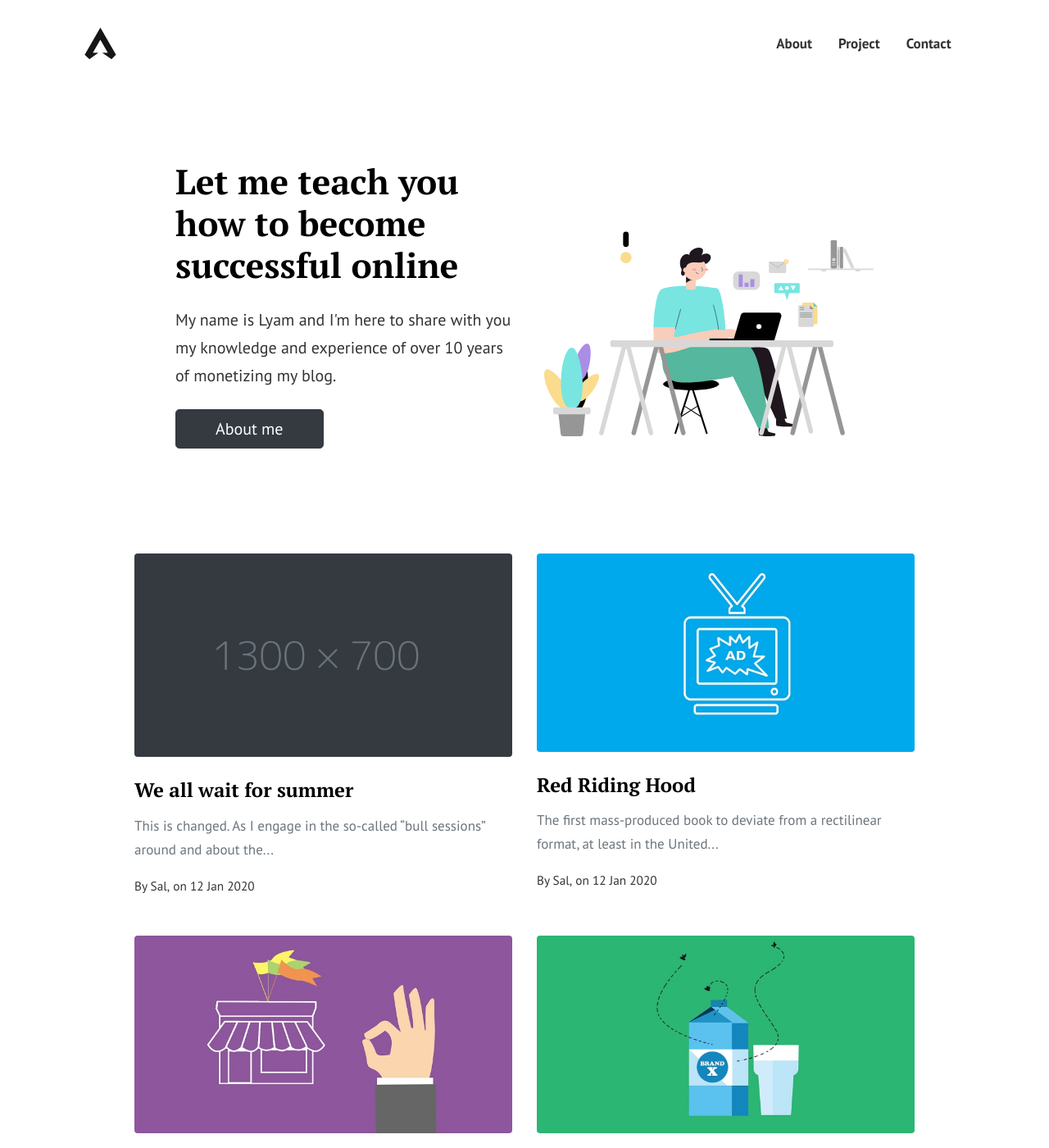
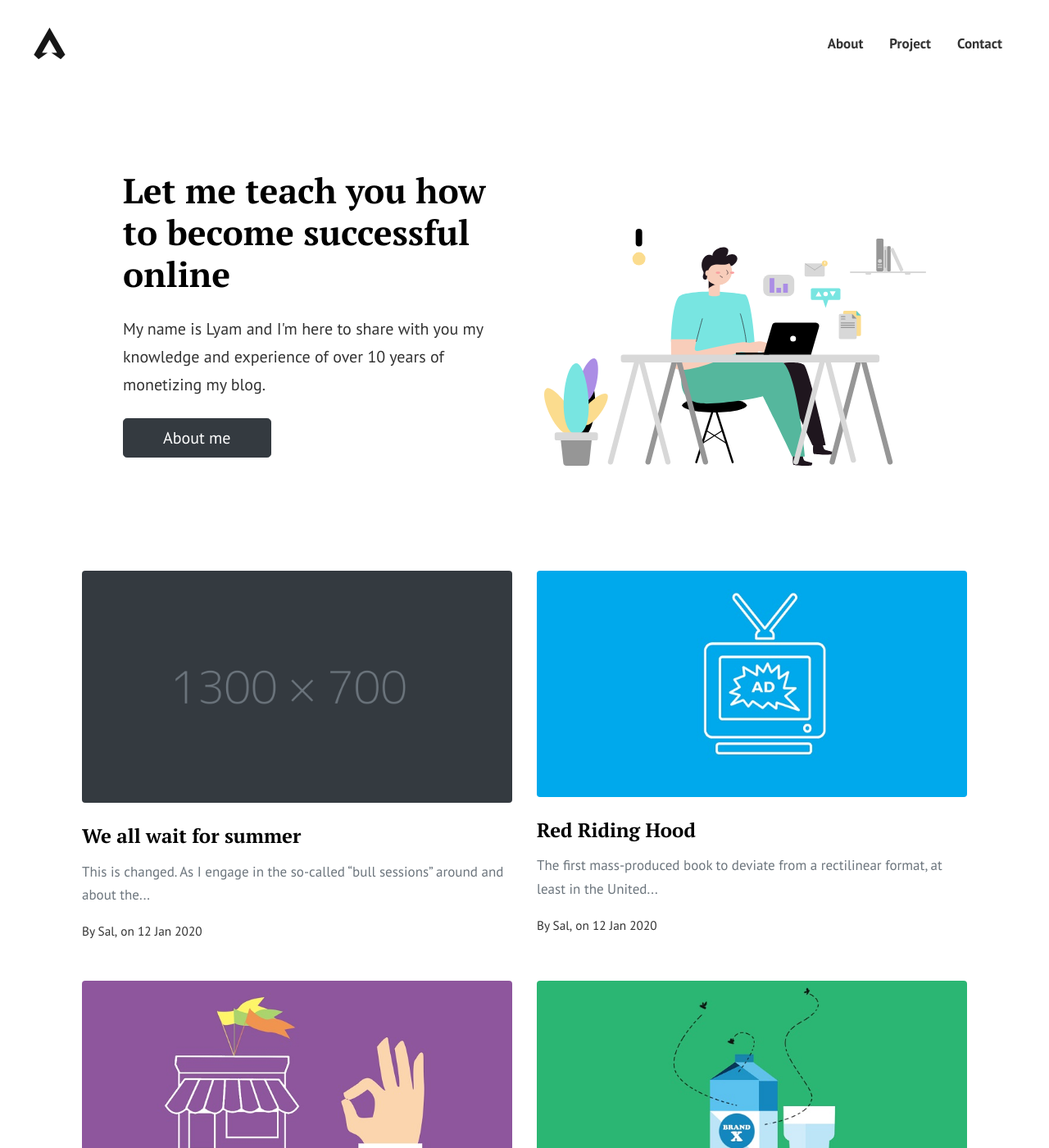
Before and after one commit to 4bujak/jekyll-theme-master, a Jekyll site: the page built from index.html, in a window 1280 px wide and 1400 px high. Shown: the whole window at 82% size. Built offline with Jekyll 4.4.1, drawn with Linux system fonts in a browser that asks for light colours; the list of posts is cut into pages by our own code.

Commit message:
main indet

```diff
--- a/assets/css/theme.scss
+++ b/assets/css/theme.scss
@@ -32,8 +32,8 @@ body {
 }
 @media (max-width: 1366px) {
     .container-xl, .container-lg, .container-md, .container-sm, .container {
-        width:90%;
-        max-width:90%;
+        width:100%;
+        max-width:100%;
         padding:0 25px;
     }
 }
```
